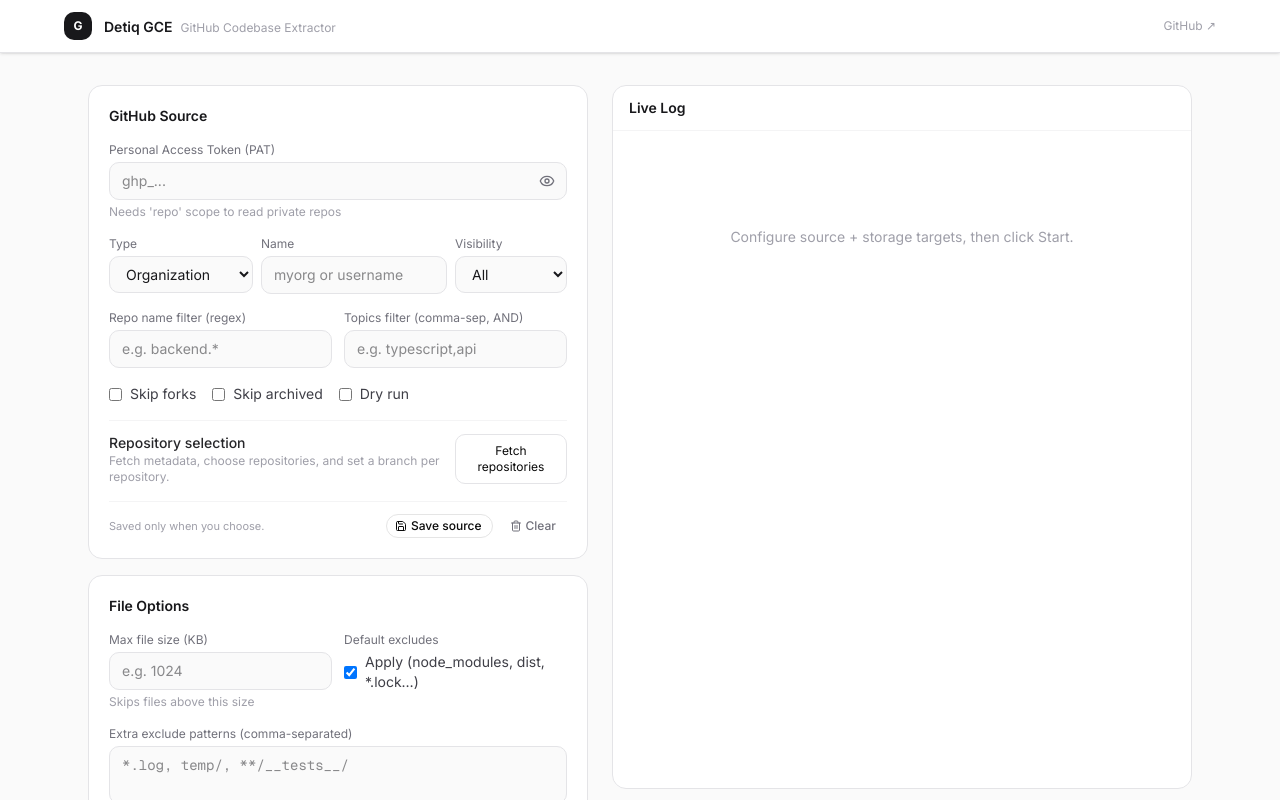
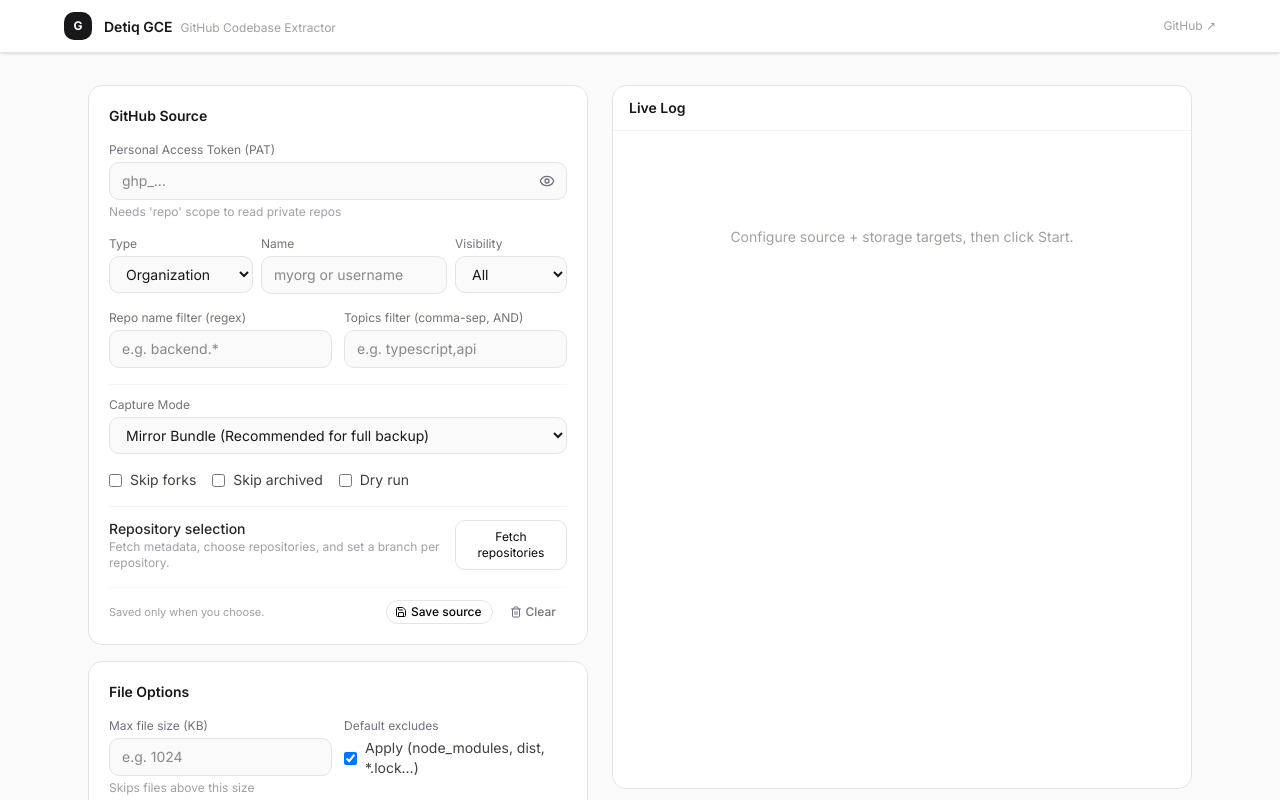
Before and after one commit to deepanimators/Detiq-GCE, a Next.js app in the folder web/: page / in a window 1280 px wide. Shown: the top 800 px of the page. Built offline with nearby package versions, Linux system fonts and the light colour scheme.

Commit message:
feat: add git mirror bundle capture mode and UI options

```diff
--- a/web/package.json
+++ b/web/package.json
@@ -22,6 +22,7 @@
     "react": "19.2.8",
     "react-dom": "19.2.8",
     "shadcn": "^4.21.2",
+    "simple-git": "^4.0.2",
     "tw-animate-css": "^1.4.0"
   },
   "devDependencies": {
--- a/web/src/app/page.tsx
+++ b/web/src/app/page.tsx
@@ -402,6 +402,7 @@ export default function Home() {
   const [repoListOpen, setRepoListOpen] = useState(false);
 
   // Filters
+  const [captureMode, setCaptureMode] = useState<'mirror' | 'selective-api' | 'metadata-only'>('mirror');
   const [skipForks, setSkipForks] = useState(false);
   const [skipArchived, setSkipArchived] = useState(false);
   const [dryRun, setDryRun] = useState(false);
@@ -822,7 +823,7 @@ export default function Home() {
     const savedAt = new Date().toISOString();
     if (section === 'source') {
       return {
-        pat, targetType, targetName, visibility, skipForks, skipArchived, dryRun,
+        pat, targetType, targetName, visibility, skipForks, skipArchived, dryRun, captureMode,
         matchRegex, topics, metadataEnabled, metadataTypes: [...metadataTypes], savedAt,
       };
     }
@@ -906,6 +907,7 @@ export default function Home() {
           targetName,
           adapters: buildAdapterConfig(),
           options: {
+            captureMode,
             skipForks,
             skipArchived,
             dryRun,
@@ -1095,7 +1097,16 @@ export default function Home() {
               <Field label="Topics filter (comma-sep, AND)" value={topics} onChange={setTopics} placeholder="e.g. typescript,api" />
             </div>
 
-            <div className="flex flex-wrap gap-4">
+            <div className="flex flex-wrap gap-4 border-t border-zinc-100 dark:border-zinc-800 pt-3">
+              <div className="w-full">
+                <label className="block text-xs text-zinc-500 mb-1">Capture Mode</label>
+                <select value={captureMode} onChange={(e) => setCaptureMode(e.target.value as 'mirror' | 'selective-api' | 'metadata-only')}
+                  className="w-full px-3 py-2 text-sm rounded-lg border border-zinc-200 dark:border-zinc-700 bg-zinc-50 dark:bg-zinc-800 text-zinc-900 dark:text-zinc-50 focus:outline-none focus:ring-2 focus:ring-zinc-900">
+                  <option value="mirror">Mirror Bundle (Recommended for full backup)</option>
+                  <option value="selective-api">Selective Files (REST API)</option>
+                  <option value="metadata-only">Metadata Only</option>
+                </select>
+              </div>
               <Check label="Skip forks" checked={skipForks} onChange={setSkipForks} />
               <Check label="Skip archived" checked={skipArchived} onChange={setSkipArchived} />
               <Check label="Dry run" checked={dryRun} onChange={setDryRun} />
--- a/web/src/lib/extractor.ts
+++ b/web/src/lib/extractor.ts
@@ -3,6 +3,7 @@ import { formatGitHubError, getGitHubErrorDetails, GitHubClient, type Repo, type
 import { isDurableStorageAdapter, type StorageAdapter } from '@/lib/adapters/base';
 import { getMimeType } from '@/lib/mime';
 import { MetadataExtractor, parseMetadataTypes, type MetadataOptions } from '@/lib/metadata';
+import { processMirrorRepo } from '@/lib/mirror';
 
 const DEFAULT_EXCLUDES = [
   'node_modules/', '.git/', 'dist/', 'build/', '.next/',
@@ -28,6 +29,7 @@ export type ExtractionRequest = {
   fileConcurrency?: number;
   metadata?: boolean;
   metadataTypes?: string;
+  captureMode?: 'mirror' | 'selective-api' | 'metadata-only';
   onLog: (msg: string) => void;
   onRepoComplete?: (summary: ExtractionSummary) => void;
   signal?: AbortSignal;
@@ -158,6 +160,17 @@ async function processRepo(args: {
 
   throwIfAborted(req.signal);
   onLog(`[start] ${label}`);
+
+  if (req.captureMode === 'metadata-only') {
+    onLog(`  Skipping code capture (metadata-only mode)`);
+  } else if (req.captureMode === 'mirror' || !req.captureMode) {
+    if (dryRun) {
+      onLog(`[done] ${label} (dry-run mirror)`);
+    } else {
+      await processMirrorRepo({ repo, adapters, req, summary, pat, onLog });
+    }
+  } else {
+    // Selective API
     const progress = createRepoProgress();
 
     let files = await client.getFileTree(repo.owner, repo.name, repo.defaultBranch);
@@ -267,6 +280,7 @@ async function processRepo(args: {
       if (typeof error === 'string') return error;
       if (error && typeof error === 'object' && 'message' in error) return String(error.message);
       return String(error);
+    }
   }
 
   // Metadata after files
--- /dev/null
+++ b/web/src/lib/mirror.ts
@@ -0,0 +1,110 @@
+import { simpleGit, SimpleGit } from 'simple-git';
+import * as fs from 'fs';
+import * as path from 'path';
+import * as os from 'os';
+import * as crypto from 'crypto';
+import type { Repo } from '@/lib/github';
+import type { StorageAdapter } from '@/lib/adapters/base';
+import type { ExtractionRequest, ExtractionSummary } from '@/lib/extractor';
+
+export async function processMirrorRepo(args: {
+  repo: Repo;
+  adapters: StorageAdapter[];
+  req: ExtractionRequest;
+  summary: ExtractionSummary;
+  pat: string;
+  onLog: (msg: string) => void;
+}): Promise<void> {
+  const { repo, adapters, req, summary, pat, onLog } = args;
+  const label = `${repo.owner}/${repo.name}`;
+  onLog(`[start] ${label} (mirror)`);
+
+  const tmpDir = await fs.promises.mkdtemp(path.join(os.tmpdir(), 'detiq-mirror-'));
+  const repoDir = path.join(tmpDir, 'repo.git');
+  const bundlePath = path.join(tmpDir, 'repository.bundle');
+  const refsPath = path.join(tmpDir, 'refs.json');
+  const manifestPath = path.join(tmpDir, 'manifest.json');
+
+  try {
+    const git: SimpleGit = simpleGit();
+
+    try {
+      // 1. git clone --mirror
+      const authUrl = `https://oauth2:${pat}@github.com/${repo.owner}/${repo.name}.git`;
+      onLog(`  Cloning ${label}...`);
+      await git.clone(authUrl, repoDir, ['--mirror']);
+
+      if (req.signal?.aborted) throw new Error('Run cancelled');
+
+      const repoGit = simpleGit(repoDir);
+
+      // 2. git bundle create
+      onLog(`  Creating bundle for ${label}...`);
+      await repoGit.raw(['bundle', 'create', bundlePath, '--all']);
+
+      if (req.signal?.aborted) throw new Error('Run cancelled');
+
+      // Get refs
+      const rawRefs = await repoGit.raw(['show-ref']);
+      const refs = rawRefs.trim().split('\n').filter(Boolean).map(line => {
+        const [sha, ref] = line.split(' ');
+        return { sha, ref };
+      });
+      await fs.promises.writeFile(refsPath, JSON.stringify(refs, null, 2));
+    } catch (e) {
+      const msg = e instanceof Error ? e.message : String(e);
+      throw new Error(msg.replace(new RegExp(pat, 'g'), '***'));
+    }
+
+    // Get bundle size and checksum
+    const bundleStat = await fs.promises.stat(bundlePath);
+    if (req.maxFileSizeKb && bundleStat.size > req.maxFileSizeKb * 1024) {
+      throw new Error(`Bundle size (${Math.round(bundleStat.size / 1024)}KB) exceeds max file size of ${req.maxFileSizeKb}KB`);
+    }
+
+    const bundleHash = crypto.createHash('sha256');
+    const bundleStream = fs.createReadStream(bundlePath);
+    for await (const chunk of bundleStream) {
+      bundleHash.update(chunk);
+    }
+    const bundleSha256 = bundleHash.digest('hex');
+
+    // Create manifest
+    const manifest = {
+      repository: `${repo.owner}/${repo.name}`,
+      defaultBranch: repo.defaultBranch,
+      captureMode: 'mirror',
+      timestamp: new Date().toISOString(),
+      artifacts: [
+        { name: 'repository.bundle', size: bundleStat.size, sha256: bundleSha256 },
+        { name: 'refs.json' }
+      ]
+    };
+    await fs.promises.writeFile(manifestPath, JSON.stringify(manifest, null, 2));
+
+    // Upload
+    onLog(`  Uploading bundle and manifests for ${label}...`);
+    for (const adapter of adapters) {
+      const storageBase = `${repo.owner}/${repo.name}`;
+
+      const bundleBuffer = await fs.promises.readFile(bundlePath);
+      await adapter.upload(`${storageBase}/repository.bundle`, bundleBuffer, 'application/octet-stream');
+
+      const refsBuffer = await fs.promises.readFile(refsPath);
+      await adapter.upload(`${storageBase}/refs.json`, refsBuffer, 'application/json');
+
+      const manifestBuffer = await fs.promises.readFile(manifestPath);
+      await adapter.upload(`${storageBase}/manifest.json`, manifestBuffer, 'application/json');
+    }
+
+    summary.uploadedFiles += 3; // bundle, refs, manifest
+    onLog(`[done] ${label} (mirror)`);
+
+  } finally {
+    try {
+      await fs.promises.rm(tmpDir, { recursive: true, force: true });
+    } catch (e) {
+      onLog(`  [warn] Failed to clean up temp dir ${tmpDir}: ${e}`);
+    }
+  }
+}
--- a/web/src/lib/runs/request.ts
+++ b/web/src/lib/runs/request.ts
@@ -69,6 +69,9 @@ function parseOptions(input: unknown): ExtractOptions {
     metadataTypes: asString(source.metadataTypes),
     selectedRepositories: asStringArray(source.selectedRepositories),
     branchOverrides: asStringRecord(source.branchOverrides),
+    captureMode: source.captureMode === 'mirror' || source.captureMode === 'selective-api' || source.captureMode === 'metadata-only'
+      ? source.captureMode
+      : undefined,
   };
 }
 
--- a/web/src/lib/runs/types.ts
+++ b/web/src/lib/runs/types.ts
@@ -11,6 +11,7 @@ export type RunStatus =
   | 'cancelled';
 
 export type CaptureProfile = 'code' | 'mirror' | 'metadata' | 'compliance' | 'custom';
+export type CaptureMode = 'mirror' | 'selective-api' | 'metadata-only';
 
 export type RunEventType =
   | 'run.created'
@@ -50,7 +51,8 @@ export type ExtractOptions = {
   metadataTypes?: string;
   selectedRepositories?: string[];
   branchOverrides?: Record<string, string>;
-};
+  captureMode?: CaptureMode;
+}
 
 export type RunCreatePayload = {
   pat: string;
```
Also changed, not shown: 1 other file (tests, documents, lock files or other folders). Lines whose indentation alone changed are shown as unchanged.
